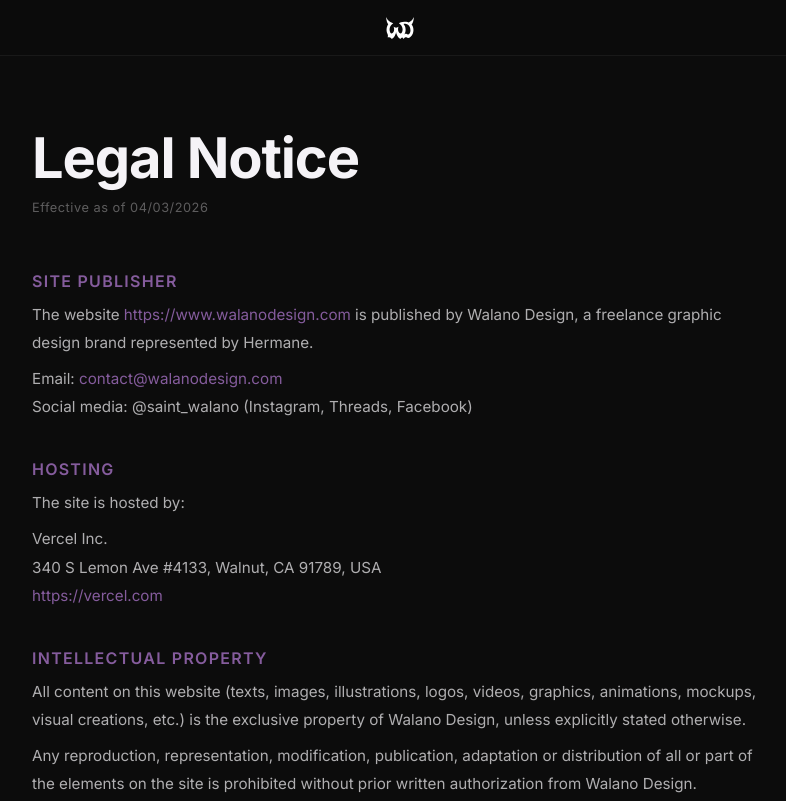
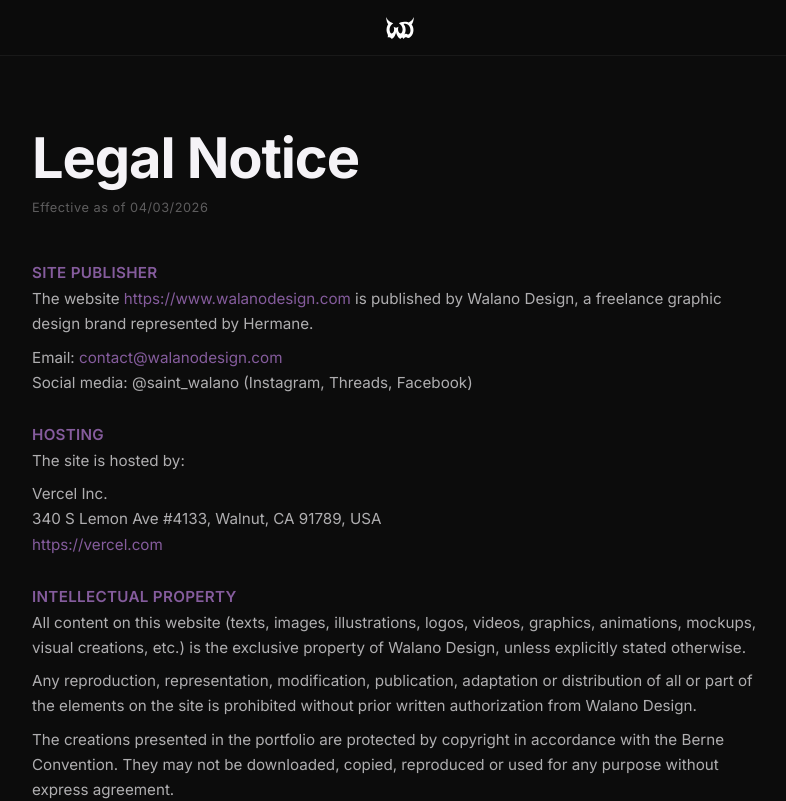
Before and after one commit to walano/walanodesign, a Next.js app in the folder frontend/: page /mentions-legales in a window 1280 px wide. Shown: the top 801 px of the page, without its empty margins (240-1026 px from the left). Built offline with nearby package versions, Linux system fonts and the light colour scheme; a web font is replaced by a local one.

Commit message:
cgv, confidentiality, mentions, 404 footer and line spacing

```diff
--- a/frontend/app/not-found.tsx
+++ b/frontend/app/not-found.tsx
@@ -3,6 +3,7 @@
 import { useRef } from "react";
 import { gsap } from "gsap";
 import Nav from "@/components/Nav";
+import Footer from "@/components/Footer";
 import { useI18n } from "@/lib/i18n";
 
 function LogoSVG({ size }: { size: number }) {
@@ -44,7 +45,7 @@ export default function NotFound() {
   };
 
   return (
-    <main style={{ minHeight: "100vh", background: "#0c0c0c", display: "flex", flexDirection: "column" }}>
+    <main style={{ minHeight: "100vh", background: "#0c0c0c", display: "flex", flexDirection: "column", justifyContent: "space-between" }}>
       <Nav />
 
       <style>{`
@@ -155,6 +156,8 @@ export default function NotFound() {
         </div>
 
       </div>
+
+      <Footer />
     </main>
   );
 }
--- a/frontend/components/LegalPage.tsx
+++ b/frontend/components/LegalPage.tsx
@@ -1,6 +1,7 @@
 "use client";
 
 import Nav from "@/components/Nav";
+import Footer from "@/components/Footer";
 import { useI18n } from "@/lib/i18n";
 
 export interface LegalSection {
@@ -24,25 +25,27 @@ export default function LegalPage({ fr, en }: Props) {
   const c = lang === "en" ? en : fr;
 
   return (
-    <main style={{ minHeight: "100vh", backgroundColor: "#0c0c0c" }}>
+    <main style={{ minHeight: "100vh", backgroundColor: "#0c0c0c", display: "flex", flexDirection: "column" }}>
       <Nav />
 
       <div
         style={{
-          maxWidth:     "52rem",
-          margin:       "0 auto",
-          padding:      "clamp(5rem, 10vw, 8rem) clamp(1.25rem, 5vw, 3rem) clamp(4rem, 8vw, 6rem)",
+          flex:     1,
+          maxWidth: "52rem",
+          margin:   "0 auto",
+          width:    "100%",
+          padding:  "clamp(5rem, 10vw, 8rem) clamp(1.25rem, 5vw, 3rem) clamp(4rem, 8vw, 6rem)",
         }}
       >
         {/* Title */}
         <h1
           style={{
-            fontFamily:   "Inter, sans-serif",
-            fontWeight:   700,
-            fontSize:     "clamp(2rem, 5vw, 3.5rem)",
-            color:        "#f5f3f7",
-            lineHeight:   1.1,
-            marginBottom: "0.5rem",
+            fontFamily:    "Inter, sans-serif",
+            fontWeight:    700,
+            fontSize:      "clamp(2rem, 5vw, 3.5rem)",
+            color:         "#f5f3f7",
+            lineHeight:    1.1,
+            marginBottom:  "0.5rem",
             letterSpacing: "-0.02em",
           }}
         >
@@ -52,11 +55,11 @@ export default function LegalPage({ fr, en }: Props) {
         {/* Effective date */}
         <p
           style={{
-            fontFamily:   "Inter, sans-serif",
-            fontWeight:   400,
-            fontSize:     "0.8rem",
-            color:        "rgba(245,243,247,0.35)",
-            marginBottom: "3.5rem",
+            fontFamily:    "Inter, sans-serif",
+            fontWeight:    400,
+            fontSize:      "0.8rem",
+            color:         "rgba(245,243,247,0.35)",
+            marginBottom:  "3rem",
             letterSpacing: "0.04em",
           }}
         >
@@ -64,29 +67,29 @@ export default function LegalPage({ fr, en }: Props) {
         </p>
 
         {/* Sections */}
-        <div style={{ display: "flex", flexDirection: "column", gap: "2.5rem" }}>
+        <div style={{ display: "flex", flexDirection: "column", gap: "2rem" }}>
           {c.sections.map((s, i) => (
             <section key={i}>
               <h2
                 style={{
                   fontFamily:    "Inter, sans-serif",
                   fontWeight:    600,
-                  fontSize:      "clamp(0.85rem, 1.5vw, 1rem)",
+                  fontSize:      "clamp(0.82rem, 1.4vw, 0.95rem)",
                   color:         "#855c9d",
                   textTransform: "uppercase",
-                  letterSpacing: "0.08em",
-                  marginBottom:  "0.75rem",
+                  letterSpacing: "0.02em",
+                  marginBottom:  "0.4rem",
                 }}
               >
                 {s.title}
               </h2>
               <div
                 style={{
-                  fontFamily:  "Inter, sans-serif",
-                  fontWeight:  400,
-                  fontSize:    "clamp(0.82rem, 1.4vw, 0.95rem)",
-                  color:       "rgba(245,243,247,0.7)",
-                  lineHeight:  1.85,
+                  fontFamily: "Inter, sans-serif",
+                  fontWeight: 400,
+                  fontSize:   "clamp(0.82rem, 1.4vw, 0.95rem)",
+                  color:      "rgba(245,243,247,0.7)",
+                  lineHeight: 1.65,
                 }}
               >
                 {s.body}
@@ -95,6 +98,8 @@ export default function LegalPage({ fr, en }: Props) {
           ))}
         </div>
       </div>
+
+      <Footer />
     </main>
   );
 }
```
